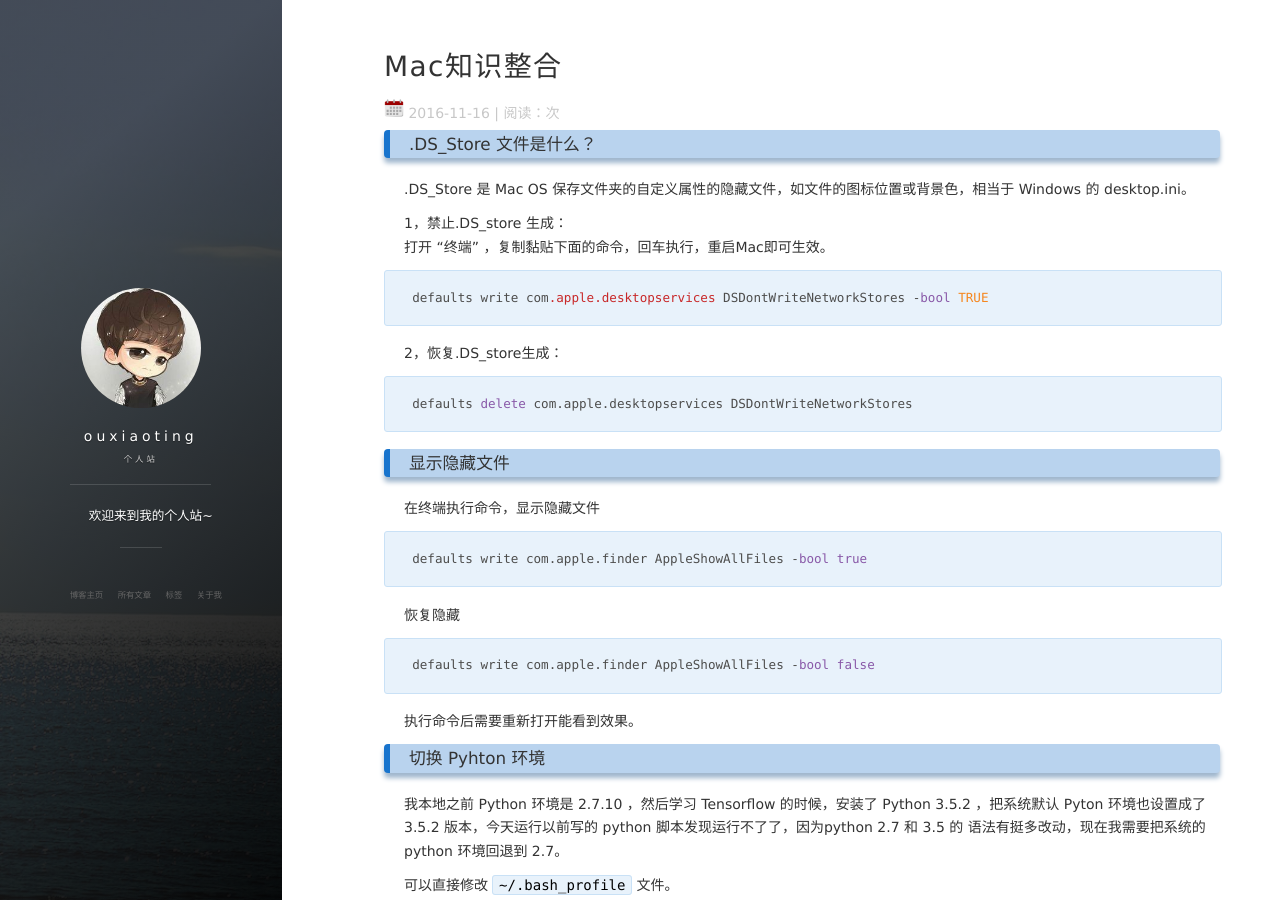
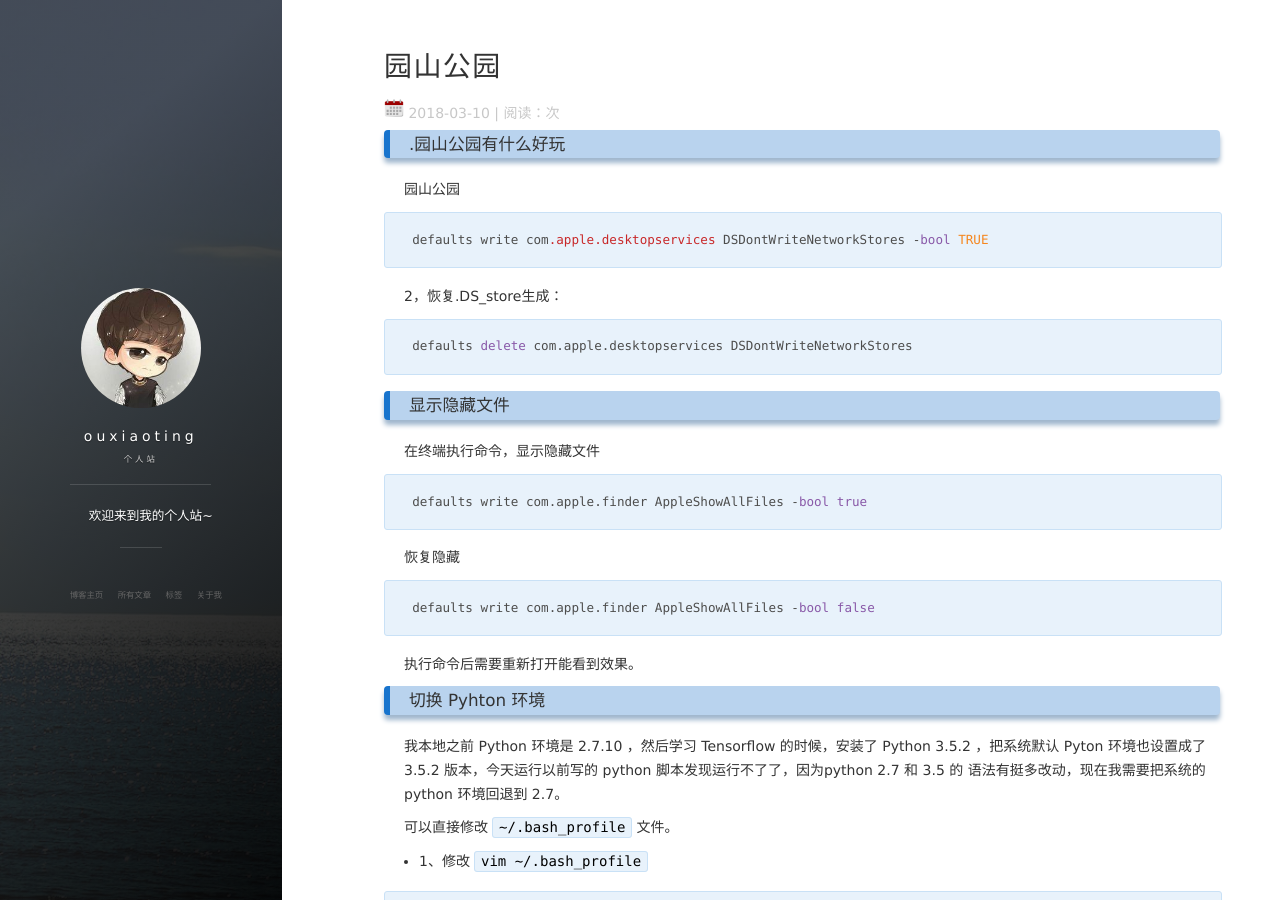
Before and after one commit to ouxiaoting/ouxiaoting.github.io, a Jekyll site: the page built from _posts/2016-11-16-macTips.md, in a window 1280 px wide and 900 px high. Built offline with Jekyll 4.4.1, drawn with Linux system fonts in a browser that asks for light colours; nearby versions of some CDN libraries; comment, search, counter and statistics services are not loaded; some of the changed text lies outside the part shown.

Commit message:
Update 2016-11-16-macTips.md

````diff
--- a/_posts/2016-11-16-macTips.md
+++ b/_posts/2016-11-16-macTips.md
@@ -1,16 +1,13 @@
 ---
 layout: post
-title: Mac知识整合
-date: 2016-11-16
-tags: iOS
+title: 园山公园
+date: 2018-3-10
+tags: 风景图
 ---
 
-### .DS_Store 文件是什么？
+### .园山公园有什么好玩
 
-.DS_Store 是 Mac OS 保存文件夹的自定义属性的隐藏文件，如文件的图标位置或背景色，相当于 Windows 的 desktop.ini。
-
-1，禁止.DS_store 生成：
-打开 “终端” ，复制黏贴下面的命令，回车执行，重启Mac即可生效。
+园山公园
 
 ```
 defaults write com.apple.desktopservices DSDontWriteNetworkStores -bool TRUE
````
